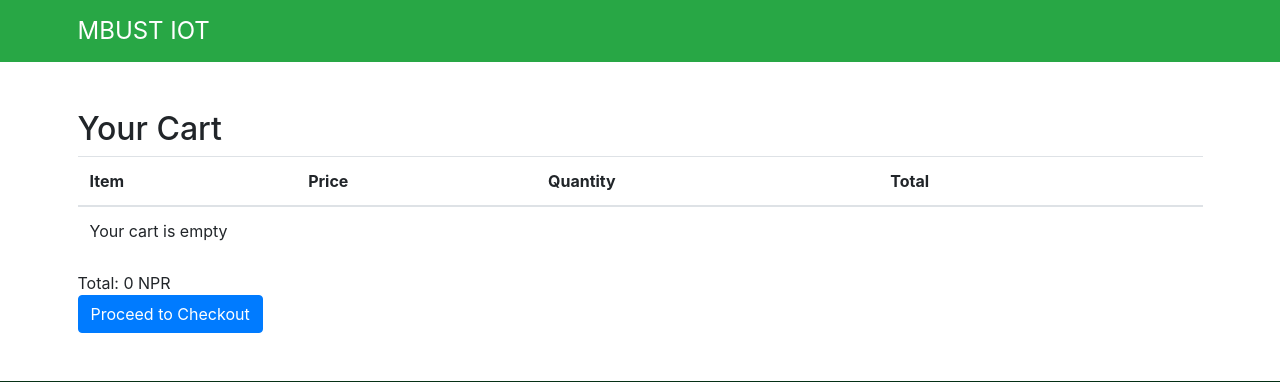
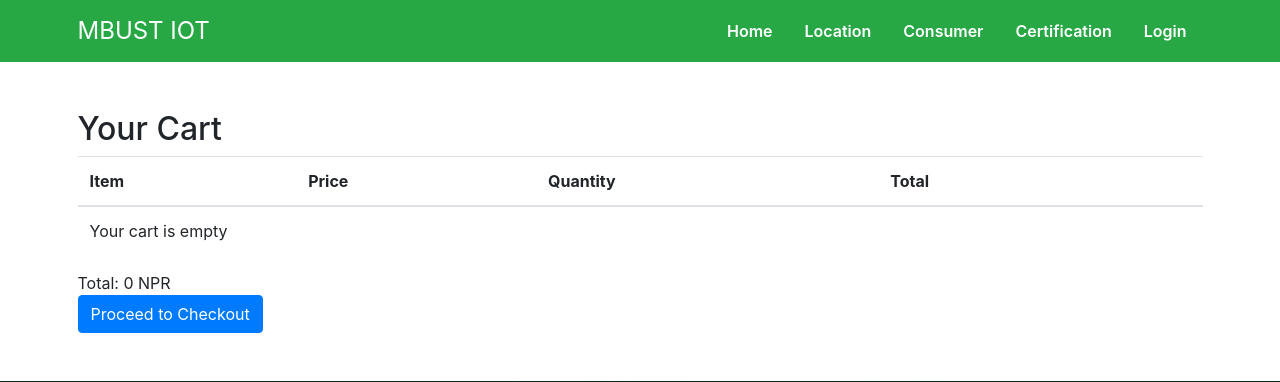
Before and after one commit to bhimpdrajbanshi/AI-and-ML-Based-Control-of-Indoor-Farming-with-Full-Spectrum-LED-Lighting, a Django app: page /cart in a window 1280 px wide. Shown: the top 382 px of the page. Run offline with Django 5.2, Linux system fonts and the light colour scheme; the visitor is signed in with stand-in values (Sample User, id 1); data that the repository does not hold is empty; some libraries are stand-ins or nearby versions.

Commit message:
add menus

```diff
--- a/admin_auth/templates/navbar.html
+++ b/admin_auth/templates/navbar.html
@@ -9,12 +9,12 @@
       <a class="navbar-brand" href="#">MBUST IOT</a>
       <div class="collapse navbar-collapse order-3" id="navbarCollapse">
         <!-- Left navbar links -->
-        {% comment %} <ul class="navbar-nav ml-auto">
+        <ul class="navbar-nav ml-auto">
           <li class="nav-item">
             <a class="nav-link web active" aria-current="page" href="/">Home</a>
           </li>
           <li class="nav-item">
-            <a class="nav-link web" href="/farmer/dashboard">Farmer</a>
+            <a class="nav-link web" href="/farmer/dashboard">Location</a>
           </li>
           <li class="nav-item">
             <a class="nav-link web" href="{% url 'consumer'%}">Consumer</a>
@@ -24,7 +24,7 @@
           </li>
           <li class="nav-item">
             <a class="nav-link web" href="/login">Login</a>
-          </li> {% endcomment %}
+          </li>
         </ul>
       </div>
   </nav>
```
